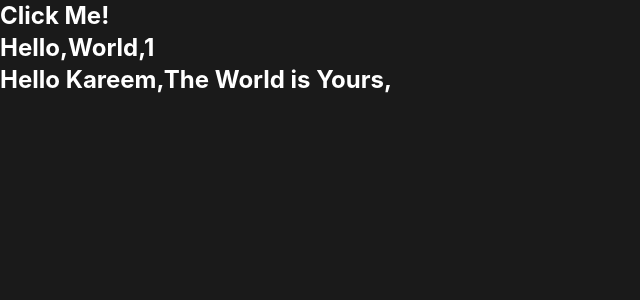
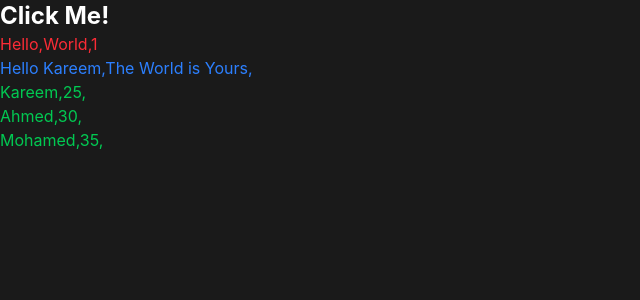
Before and after one commit to 0Kareem0/learningTypeScript, a React (Vite) app: page / in a window 1280 px wide. Shown: the top 300 px of the page, without its empty margins (0-640 px from the left). Built offline with nearby package versions, Linux system fonts and the light colour scheme.

Commit message:
good use of clean code

```diff
--- a/src/App.tsx
+++ b/src/App.tsx
@@ -10,13 +10,21 @@ export default function App() {
         alert(message)
       }
 
+      const users = [
+        {name:"Kareem", age:25},
+        {name:"Ahmed", age:30},
+        {name:"Mohamed", age:35}
+      ]
+
 console.log(firstFunc<number>(100));
   return (
     <div>
      <Alert alertMessage={alertMessage}/>
-      <Cards title={"Hello"} description={"World"} count={1}/>
-      <Cards title={"Hello Kareem"} description={"The World is Yours"} />
-
+      <Cards color="red" title={"Hello"} description={"World"} count={1}/>
+      <Cards color="blue" title={"Hello Kareem"} description={"The World is Yours"} />
+      {users.map((user) => (
+        <Cards key={user.name} color="green" title={user.name} description={user.age.toString()} />
+      ))}
     </div>
   )
 }
--- a/src/components/Cards.tsx
+++ b/src/components/Cards.tsx
@@ -5,12 +5,19 @@ interface CardsProps {
     count?:number
 }
 
+type ColorProps = "red" | "blue" | "green";
 
-export default function Cards({ title, description,count }: CardsProps) {
+const colorMap = {
+    red: "text-red-500",
+    blue: "text-blue-500",
+    green: "text-green-500"
+}
+
+export default function Cards({ title, description,count,color }: CardsProps & {color: ColorProps}) {
     return (
         <>
-        <div>
-            <h1 className="text-2xl font-bold text-white">{title},{description},{count}</h1>
+        <div className={colorMap[color]}>
+            <h1>{title},{description},{count}</h1>
         </div>
         <div>
         </div>
```
